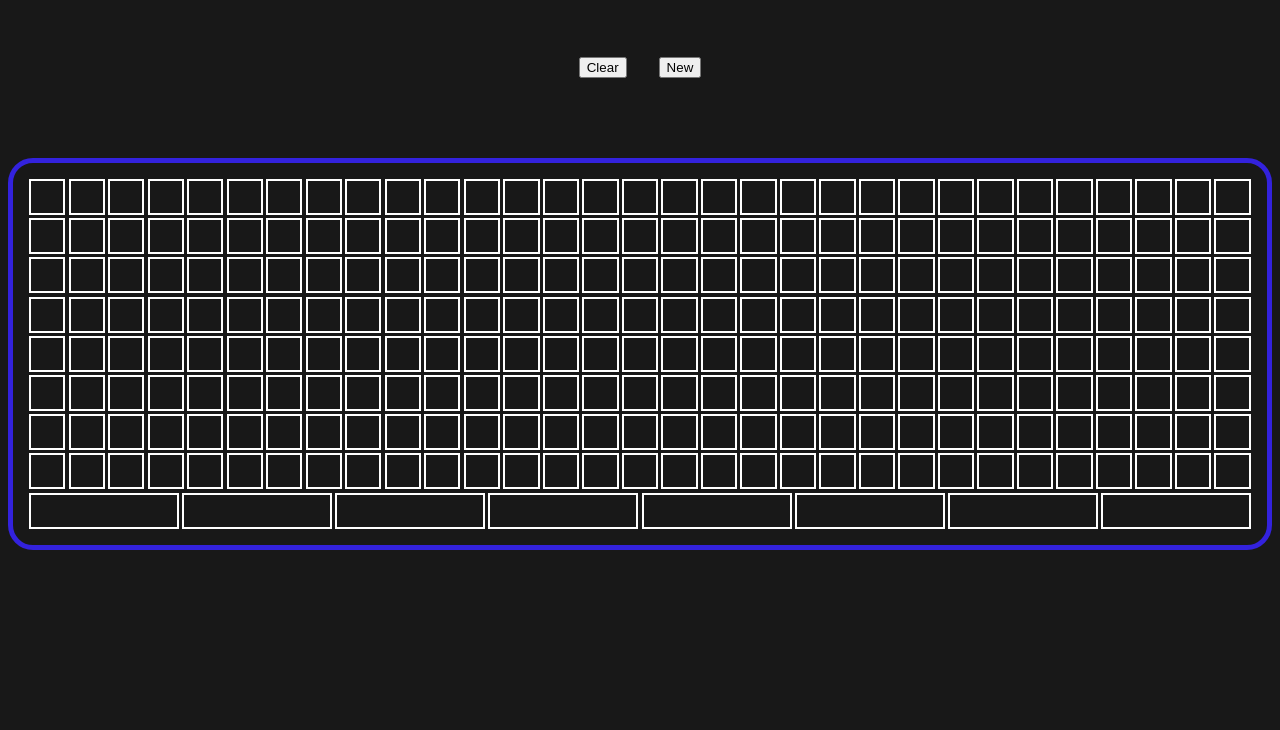
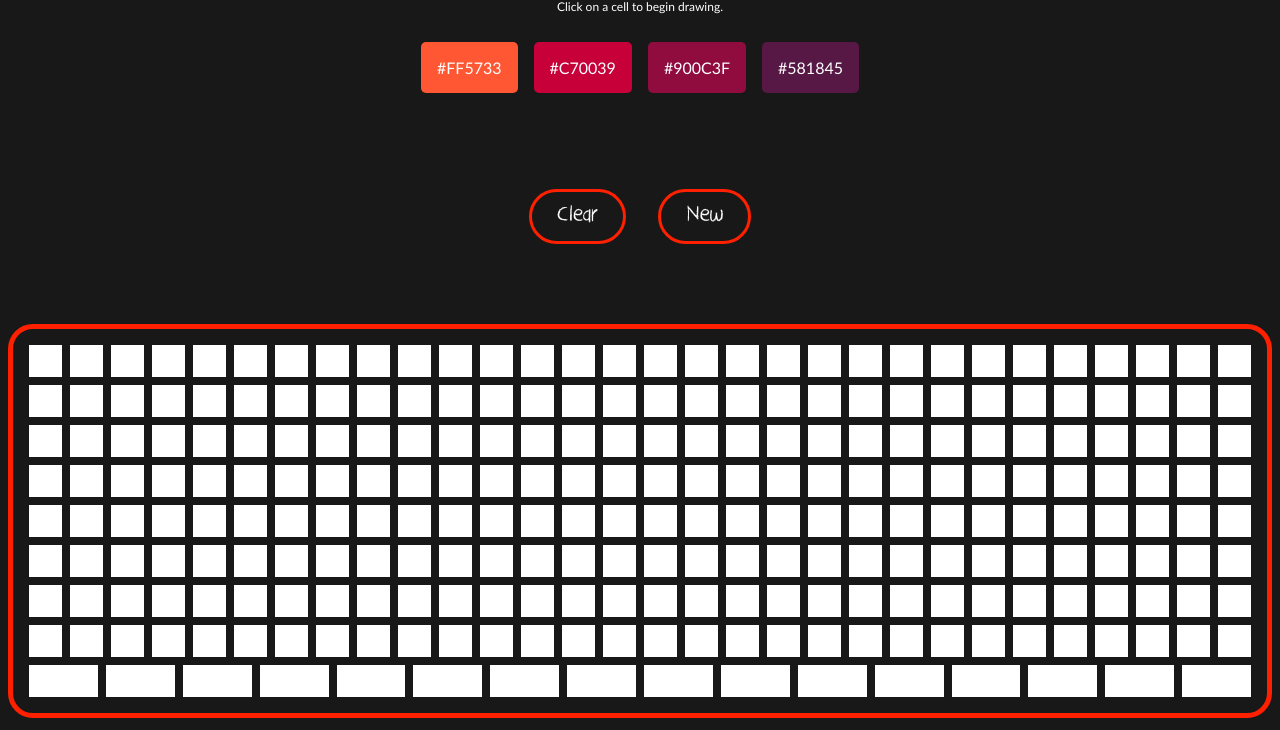
Before and after one commit to jmartinezusf/etch-a-sketch, a plain HTML site: page index.html in a window 1280 px wide. Shown: the part 70-800 px from the top of the page. Drawn offline with Linux system fonts and the light colour scheme.

Commit message:
Created a way to color in the etch-a-sketch with hex values and styled the webpage

```diff
--- a/index.html
+++ b/index.html
@@ -8,7 +8,14 @@
     <title>Etch-a-Sketch</title>
 </head>
 <body>
-    <h1>Etch-a-Sketch</h1>
+    <h2>Etch-a-Sketch</h2>
+    <p>Click on a cell to begin drawing.</p>
+    <div class="color-container">
+        <div class="orange">#FF5733</div>
+        <div class="red">#C70039</div>
+        <div class="magenta">#900C3F</div>
+        <div class="purple">#581845</div>
+    </div>
     <div class="btn-container">
     <button class="clear">Clear</button>
     <button class="new">New</button>
--- a/script.js
+++ b/script.js
@@ -1,7 +1,9 @@
 const container = document.querySelector('#container');
 const clearBtn = document.querySelector('.clear');
 const newBtn = document.querySelector('.new');
-let cell = document.createElement('div');
+const title = document.createElement('h1');
+
+
 
 createGrid(16,16);
 
@@ -24,7 +26,22 @@ function createGrid(row, column) {
         let cell = document.createElement('div');
         container.appendChild(cell).className = 'cell';
 
+        cell.addEventListener('mousedown', () => {
+            cell.setAttribute('style', 'background: #ff5733');
+            cell.addEventListener('mousedown', () => {
+                cell.setAttribute('style', 'background: #c70039');
+                cell.addEventListener('mousedown', () => {
+                    cell.setAttribute('style', 'background: #900c3f');
+                    cell.addEventListener('mousedown', () => {
+                        cell.setAttribute('style', 'background: #581845');
+                    });
+                });
+            });
+        });
+
+
         clearBtn.addEventListener('click', clearGrid);
+
 
         function clearGrid() {
             container.removeChild(cell);
--- a/style.css
+++ b/style.css
@@ -1,13 +1,26 @@
+@font-face {
+    font-family: sketch;
+    src: url(./fonts/DkCrayonCrumble-ddll.ttf);
+}
+
 body {
     background-color: #181818;
 }
 
-h1 {
+h2 {
     margin: 0;
     padding: 0;
     text-align: center;
+    font-size: 50px;
+    color: #fff;
+    font-family: sketch;
+}
+
+p{
     color: #fff;
     font-family: 'Gill Sans', 'Gill Sans MT', Calibri, 'Trebuchet MS', sans-serif;
+    font-size: 12px;
+    text-align: center;
 }
 
 .btn-container {
@@ -26,8 +39,8 @@ div.fadeOut {
 #container {
     display: flex;
     flex-wrap: wrap;
-    gap: .2em;
-    border: 5px solid #32d;
+    gap: .5em;
+    border: 5px solid #ff2000;
     border-radius: 25px;
     padding: 1em;
 
@@ -36,9 +49,55 @@ div.fadeOut {
 .cell {
     flex: 1;
     padding: 1em;
-    border: 2px solid #fff;
+    background: #fff;
 }
 
-.cell:hover {
-    background-color: aqua;
+
+.new,
+.clear {
+    padding: .5em 1em;
+    border: none;
+    border-radius: 50px;
+    background-color: transparent;
+    border: solid #ff2000;
+    cursor: pointer;
+    color: #fff;
+    font-family: sketch;
+    font-size: 25px;
+    font-weight: 400;
 }
+
+.color-container {
+    margin: auto;
+    width: 500px;
+    display: flex;
+    justify-content: center;
+    gap: 1em;
+    padding: 1em;
+}
+
+.red,
+.orange,
+.magenta,
+.purple {
+    border-radius: 5px;
+    color: #fff;
+    font-family: 'Gill Sans', 'Gill Sans MT', Calibri, 'Trebuchet MS', sans-serif;
+    padding: 1em;
+}
+
+.orange {
+    background-color: #ff5733;
+}
+
+.red {
+    background-color: #c70039;
+}
+
+.magenta {
+    background-color: #900c3f;
+}
+
+.purple {
+    background-color: #581845;
+}
```
Also changed, not shown: fonts/DkCrayonCrumble-ddll.ttf (added), fonts/info.txt (added), 1 other file.
